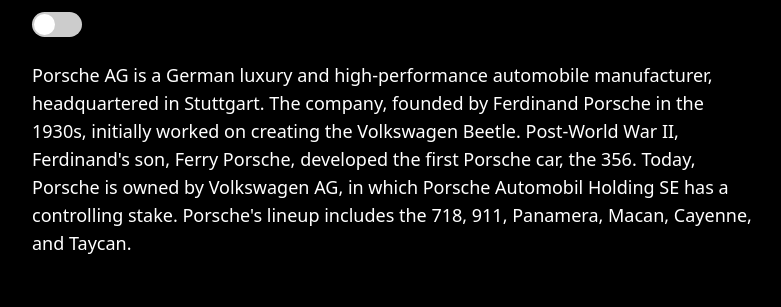
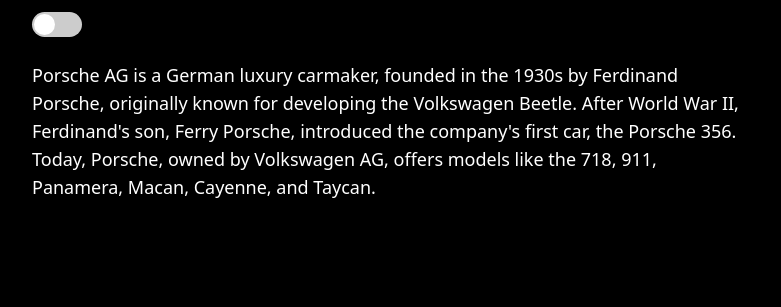
Before and after one commit to cescps/911, a plain HTML site: page index.html in a window 1280 px wide. Shown: the part 97-404 px from the top of the page, without its empty margins (248-1029 px from the left). Drawn offline with nearby package versions, Linux system fonts and the light colour scheme.

Commit message:
Update index.html

```diff
--- a/index.html
+++ b/index.html
@@ -30,8 +30,7 @@
       </br> </br>
 
       <p class="text-lg mb-4">
-      Porsche AG is a German luxury and high-performance automobile manufacturer, headquartered in Stuttgart. The company, founded by Ferdinand Porsche in the 1930s, initially worked on creating the Volkswagen Beetle. Post-World War II, Ferdinand's son, Ferry Porsche, developed the first Porsche car, the 356. Today, Porsche is owned by Volkswagen AG, in which Porsche Automobil Holding SE has a controlling stake. Porsche's lineup includes the 718, 911, Panamera, Macan, Cayenne, and Taycan.
-        </p>
+Porsche AG is a German luxury carmaker, founded in the 1930s by Ferdinand Porsche, originally known for developing the Volkswagen Beetle. After World War II, Ferdinand's son, Ferry Porsche, introduced the company's first car, the Porsche 356. Today, Porsche, owned by Volkswagen AG, offers models like the 718, 911, Panamera, Macan, Cayenne, and Taycan.        </p>
 
 
 
```
